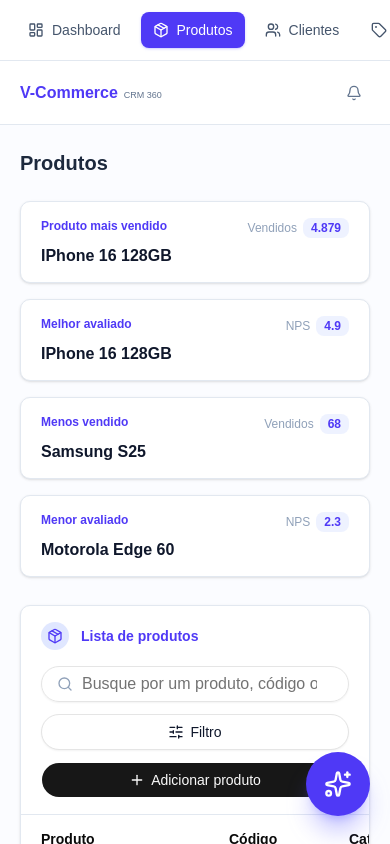
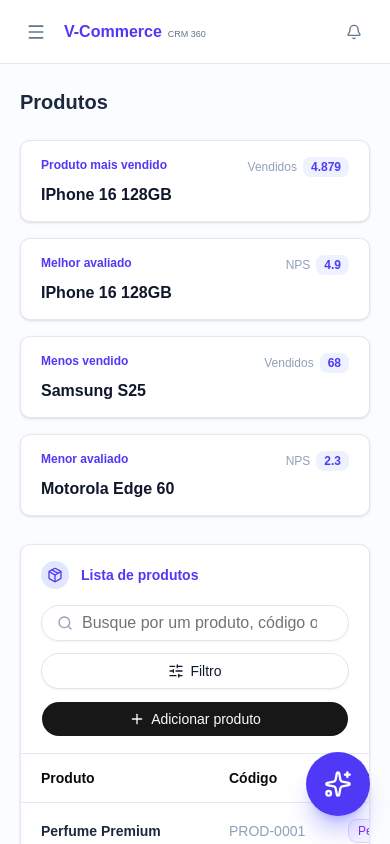
Before and after one commit to Andreywid/v-commerce-rocket-equipe-4, a React (Vite) app in the folder frontend/: page /produtos in a window 390 px wide. Shown: the top 844 px of the page. Built offline with nearby package versions, Linux system fonts and the light colour scheme.

Commit message:
feat(fe): adiciona menu mobile com Sheet e melhora responsividade

```diff
--- a/frontend/src/components/layout/AppLayout.tsx
+++ b/frontend/src/components/layout/AppLayout.tsx
@@ -5,7 +5,7 @@
 import { useAppContext } from "@/context/AppContext"
 import { AssistantPanel } from "@/components/shared/AssistantPanel"
 import { FloatingAssistant } from "@/components/shared/FloatingAssistant"
-import { Notice } from "@/components/shared/Notice"
+import { Toaster } from "@/components/ui/sonner"
 import { Header } from "./Header"
 import { Sidebar } from "./Sidebar"
 
@@ -16,22 +16,26 @@
 }
 
 export function AppLayout() {
-  const { orders, tickets, notice, showNotice } = useAppContext()
+  const { orders, tickets, showNotice } = useAppContext()
   const { pathname } = useLocation()
   const [isAssistantOpen, setIsAssistantOpen] = useState(false)
+  const [isMobileMenuOpen, setIsMobileMenuOpen] = useState(false)
 
   return (
     <main className="min-h-dvh w-full bg-[#fbfcff] text-slate-900">
       <div className="grid min-h-dvh w-full grid-cols-1 bg-[#fbfcff] md:grid-cols-[270px_1fr]">
-        <Sidebar />
+        <Sidebar isOpen={isMobileMenuOpen} onClose={() => setIsMobileMenuOpen(false)} />
         <div className="flex min-w-0 flex-col">
-          <Header onNotify={() => showNotice("Nenhuma nova notificação")} />
+          <Header
+            onMenuOpen={() => setIsMobileMenuOpen(true)}
+            onNotify={() => showNotice("Nenhuma nova notificação")}
+          />
           <Outlet />
         </div>
       </div>
 
+      <Toaster />
       <FloatingAssistant onClick={() => setIsAssistantOpen(true)} />
-      {notice && <Notice message={notice} />}
       {isAssistantOpen && (
         <AssistantPanel
           currentPage={deriveCurrentPage(pathname)}
--- a/frontend/src/components/layout/Header.tsx
+++ b/frontend/src/components/layout/Header.tsx
@@ -1,17 +1,32 @@
-import { Bell } from "lucide-react"
+import { Bell, Menu } from "lucide-react"
 
-export function Header({ onNotify }: { onNotify: () => void }) {
+export function Header({
+  onMenuOpen,
+  onNotify,
+}: {
+  onMenuOpen: () => void
+  onNotify: () => void
+}) {
   return (
     <header className="flex min-h-16 items-center justify-between border-b border-slate-200 bg-white px-5 md:px-7">
-      <div className="md:hidden">
+      {/* Left: hamburger (mobile) or spacer (desktop) */}
+      <div className="flex items-center gap-3 md:hidden">
+        <button
+          aria-label="Abrir menu"
+          className="grid size-8 place-items-center rounded-md text-slate-500 transition hover:bg-slate-100 hover:text-slate-900"
+          onClick={onMenuOpen}
+          type="button"
+        >
+          <Menu className="size-5" />
+        </button>
         <div className="flex items-end gap-1.5">
           <span className="text-base font-bold text-indigo-600">V-Commerce</span>
           <span className="pb-0.5 text-[9px] font-medium text-slate-500">CRM 360</span>
         </div>
       </div>
-
       <div className="hidden md:block" />
 
+      {/* Right: notifications + user */}
       <div className="flex items-center gap-5">
         <button
           aria-label="Notificações"
--- a/frontend/src/components/layout/Sidebar.tsx
+++ b/frontend/src/components/layout/Sidebar.tsx
@@ -1,5 +1,7 @@
 import { NavLink } from "react-router-dom"
 import { HeartHandshake, LayoutDashboard, LogOut, Package, Tag, Users, type LucideIcon } from "lucide-react"
+
+import { Sheet, SheetContent, SheetTitle } from "@/components/ui/sheet"
 
 type NavItem = {
   to: string
@@ -15,17 +17,18 @@
   { to: "/suporte", label: "Suporte", icon: HeartHandshake },
 ]
 
-export function Sidebar() {
+function SidebarLogo() {
   return (
-    <aside className="flex border-b border-slate-200 bg-white md:min-h-screen md:flex-col md:border-b-0 md:border-r">
-      <div className="hidden px-8 py-8 md:block">
-        <div className="flex items-center gap-3">
+    <div className="flex items-center gap-3 px-8 py-8">
       <span className="text-xl font-bold leading-tight text-indigo-600">V-Commerce</span>
       <span className="text-[11px] font-semibold text-slate-500">CRM 360</span>
     </div>
-      </div>
+  )
+}
 
-      <nav className="flex w-full gap-2 overflow-x-auto px-4 py-3 md:block md:px-4 md:py-0">
+function SidebarNav({ onItemClick }: { onItemClick?: () => void }) {
+  return (
+    <nav className="px-4">
       {navItems.map((item) => {
         const Icon = item.icon
         return (
@@ -33,9 +36,10 @@
             key={item.to}
             to={item.to}
             end={item.to === "/"}
+            onClick={onItemClick}
             className={({ isActive }) =>
               [
-                  "flex h-9 shrink-0 items-center gap-2 rounded-md px-3 text-sm font-medium transition md:mb-2 md:w-full",
+                "mb-2 flex h-9 w-full items-center gap-2 rounded-md px-3 text-sm font-medium transition",
                 isActive
                   ? "bg-indigo-600 text-white shadow-sm shadow-indigo-500/25"
                   : "text-slate-600 hover:bg-slate-100 hover:text-slate-950",
@@ -48,11 +52,43 @@
         )
       })}
     </nav>
+  )
+}
 
-      <button className="mt-auto hidden h-11 items-center gap-3 px-7 text-sm font-medium text-slate-600 transition hover:text-indigo-600 md:flex">
+function SidebarLogout() {
+  return (
+    <button className="mt-auto flex h-11 items-center gap-3 px-7 text-sm font-medium text-slate-600 transition hover:text-indigo-600">
       <LogOut className="size-4" />
       Sair
     </button>
-    </aside>
   )
 }
+
+export function Sidebar({
+  isOpen,
+  onClose,
+}: {
+  isOpen: boolean
+  onClose: () => void
+}) {
+  return (
+    <>
+      {/* ── Desktop sidebar ─────────────────────────────────────────── */}
+      <aside className="hidden min-h-screen flex-col border-r border-slate-200 bg-white md:flex">
+        <SidebarLogo />
+        <SidebarNav />
+        <SidebarLogout />
+      </aside>
+
+      {/* ── Mobile Sheet ─────────────────────────────────────────────── */}
+      <Sheet open={isOpen} onOpenChange={(open) => { if (!open) onClose() }}>
+        <SheetContent side="left" showCloseButton={false} className="max-w-[270px] gap-0 p-0">
+          <SheetTitle className="sr-only">Menu de navegação</SheetTitle>
+          <SidebarLogo />
+          <SidebarNav onItemClick={onClose} />
+          <SidebarLogout />
+        </SheetContent>
+      </Sheet>
+    </>
+  )
+}
```
Lines whose indentation alone changed are shown as unchanged.
